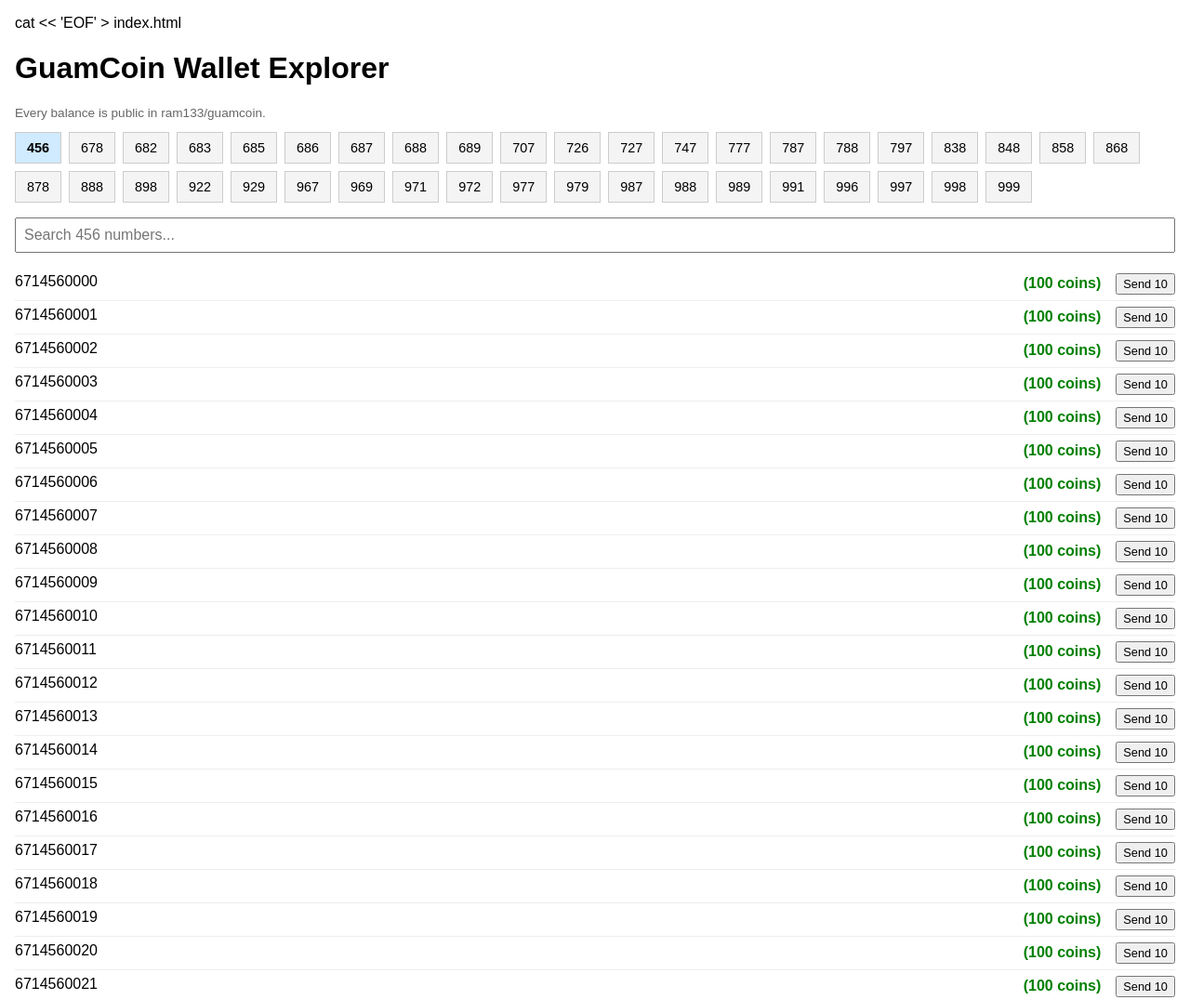
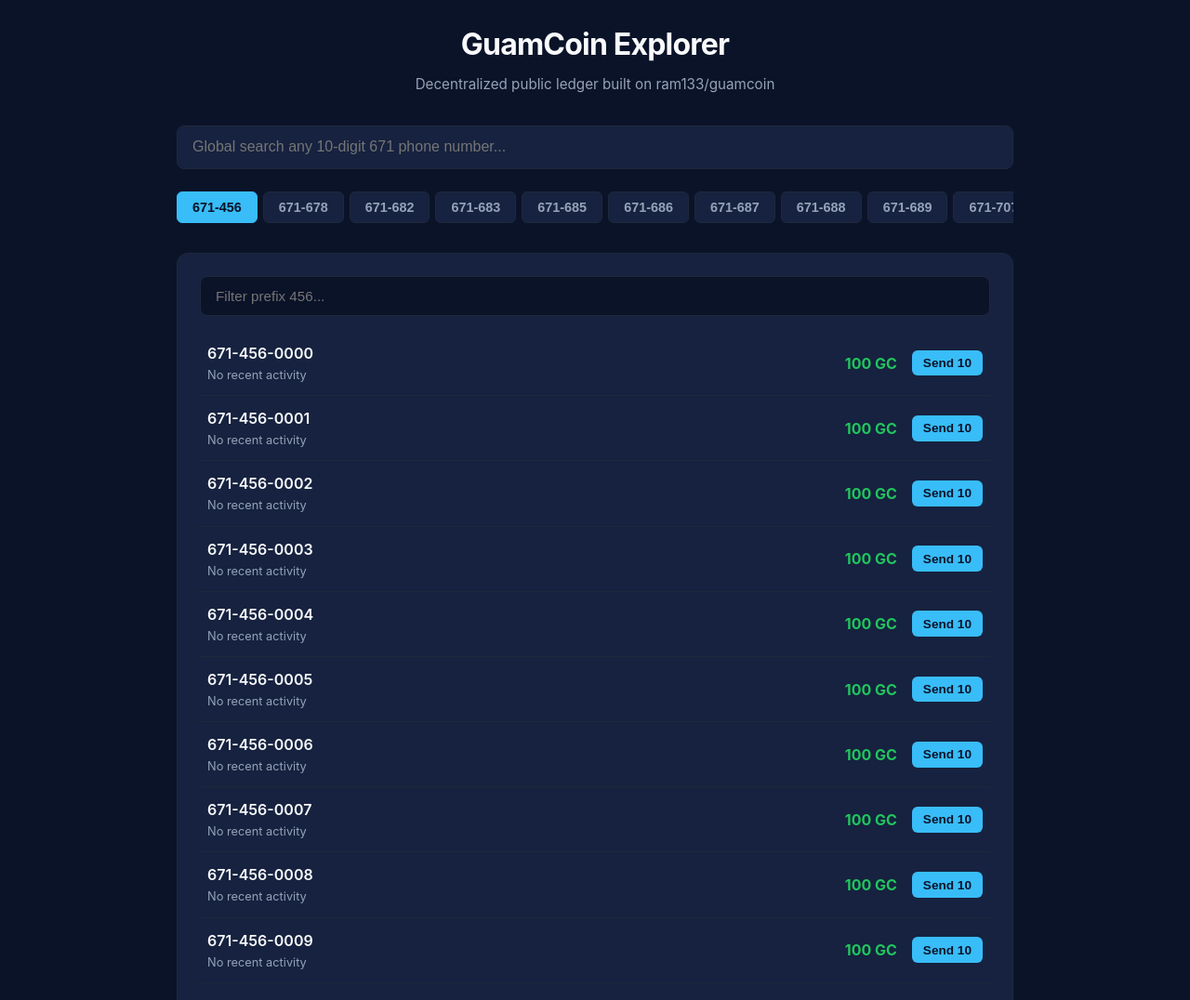
Before and after one commit to ram133/guamcoin, a plain HTML site: page index.html in a window 1280 px wide. Shown: the top 1076 px of the page at 93% size. Drawn offline with Linux system fonts and the light colour scheme; no server answers.

Commit message:
Update index.html with clean modern theme

```diff
--- a/index.html
+++ b/index.html
@@ -1,48 +1,239 @@
-cat << 'EOF' > index.html
+<!-- https://github.com/ram133/guamcoin -->
 <!DOCTYPE html>
 <html lang="en">
 <head>
   <meta charset="UTF-8" />
   <meta name="viewport" content="width=device-width, initial-scale=1.0" />
-  <title>GuamCoin Wallet Explorer</title>
+  <title>GuamCoin Explorer</title>
   <style>
-    body { font-family: Arial, sans-serif; padding: 1em; margin: 0; }
-    .tab-menu { display: flex; gap: 8px; margin-bottom: 1em; flex-wrap: wrap; }
-    .tab-menu button { padding: 8px 12px; font-size: 0.9em; cursor: pointer; border: 1px solid #ccc; background: #f4f4f4; }
-    .tab-menu button.active { background: #d0eaff; font-weight: bold; }
-    .tab-content { display: none; }
-    .tab-content.active { display: block; }
-    input.searchInput { margin-bottom: 1em; width: 100%; padding: 0.5em; font-size: 1em; box-sizing: border-box; }
-    ul.numberList { list-style: none; padding: 0; margin: 0; }
-    ul.numberList li { padding: 6px 0; display: flex; justify-content: space-between; align-items: flex-start; gap: 8px; border-bottom: 1px solid #eee; }
-    .coins { color: green; font-weight: bold; margin-right: 10px; }
-    .history { display: block; color: #666; font-size: 0.8em; margin-top: 4px; }
-    .wallet-actions button { margin-left: 6px; padding: 2px 6px; font-size: 0.8em; cursor: pointer; }
-    .pagination button { margin: 2px; padding: 5px 10px; font-size: 0.9em; cursor: pointer; }
-    .note { color: #666; font-size: 0.85em; }
-    .error-banner { background: #ffebee; color: #c62828; padding: 0.5em; margin-bottom: 1em; border: 1px solid #ef9a9a; display: none; }
+    :root {
+      --bg-color: #0b1329;
+      --card-bg: #16223f;
+      --text-main: #f8fafc;
+      --text-muted: #94a3b8;
+      --accent: #38bdf8;
+      --accent-hover: #0ea5e9;
+      --border: #1e293b;
+      --success: #22c55e;
+      --danger: #ef4444;
+    }
+    body {
+      font-family: -apple-system, BlinkMacSystemFont, "Segoe UI", Roboto, Helvetica, Arial, sans-serif;
+      background-color: var(--bg-color);
+      color: var(--text-main);
+      padding: 1.5rem;
+      margin: 0;
+      line-height: 1.5;
+    }
+    main {
+      max-width: 900px;
+      margin: 0 auto;
+    }
+    header {
+      text-align: center;
+      margin-bottom: 2rem;
+    }
+    h1 {
+      font-size: 2rem;
+      margin: 0 0 0.5rem 0;
+      color: var(--text-main);
+      letter-spacing: -0.025em;
+    }
+    .note {
+      color: var(--text-muted);
+      font-size: 0.95rem;
+      margin: 0;
+    }
+    .error-banner {
+      background: rgba(239, 68, 68, 0.15);
+      color: var(--danger);
+      padding: 0.75rem 1rem;
+      margin-bottom: 1.5rem;
+      border: 1px solid rgba(239, 68, 68, 0.3);
+      border-radius: 8px;
+      display: none;
+      font-size: 0.9rem;
+    }
+    .search-global {
+      width: 100%;
+      padding: 0.85rem 1rem;
+      font-size: 1rem;
+      background: var(--card-bg);
+      border: 1px solid var(--border);
+      color: var(--text-main);
+      border-radius: 8px;
+      box-sizing: border-box;
+      margin-bottom: 1.5rem;
+      outline: none;
+      transition: border-color 0.2s;
+    }
+    .search-global:focus {
+      border-color: var(--accent);
+    }
+    .tab-menu {
+      display: flex;
+      gap: 6px;
+      margin-bottom: 1.5rem;
+      overflow-x: auto;
+      padding-bottom: 0.5rem;
+      scrollbar-width: thin;
+    }
+    .tab-menu::-webkit-scrollbar {
+      height: 6px;
+    }
+    .tab-menu::-webkit-scrollbar-thumb {
+      background: var(--border);
+      border-radius: 3px;
+    }
+    .tab-menu button {
+      padding: 0.5rem 1rem;
+      font-size: 0.9rem;
+      font-weight: 600;
+      cursor: pointer;
+      border: 1px solid var(--border);
+      background: var(--card-bg);
+      color: var(--text-muted);
+      border-radius: 6px;
+      white-space: nowrap;
+      transition: all 0.2s;
+    }
+    .tab-menu button:hover {
+      background: var(--border);
+      color: var(--text-main);
+    }
+    .tab-menu button.active {
+      background: var(--accent);
+      color: var(--bg-color);
+      border-color: var(--accent);
+    }
+    .tab-content {
+      display: none;
+      background: var(--card-bg);
+      border: 1px solid var(--border);
+      border-radius: 12px;
+      padding: 1.5rem;
+    }
+    .tab-content.active {
+      display: block;
+    }
+    input.searchInput {
+      width: 100%;
+      padding: 0.75rem 1rem;
+      font-size: 0.95rem;
+      background: var(--bg-color);
+      border: 1px solid var(--border);
+      color: var(--text-main);
+      border-radius: 8px;
+      box-sizing: border-box;
+      margin-bottom: 1rem;
+      outline: none;
+    }
+    input.searchInput:focus {
+      border-color: var(--accent);
+    }
+    ul.numberList {
+      list-style: none;
+      padding: 0;
+      margin: 0;
+    }
+    ul.numberList li {
+      padding: 0.75rem 0.5rem;
+      display: flex;
+      justify-content: space-between;
+      align-items: center;
+      border-bottom: 1px solid var(--border);
+    }
+    ul.numberList li:last-child {
+      border-bottom: none;
+    }
+    .phone-info {
+      display: flex;
+      flex-direction: column;
+      gap: 2px;
+    }
+    .phone-number {
+      font-weight: 600;
+      font-size: 1rem;
+    }
+    .coins {
+      color: var(--success);
+      font-weight: 700;
+      font-size: 1rem;
+    }
+    .history {
+      display: block;
+      color: var(--text-muted);
+      font-size: 0.8rem;
+    }
+    .wallet-right {
+      display: flex;
+      align-items: center;
+      gap: 1rem;
+    }
+    .wallet-actions button {
+      padding: 0.4rem 0.75rem;
+      font-size: 0.85rem;
+      font-weight: 600;
+      cursor: pointer;
+      background: var(--accent);
+      color: var(--bg-color);
+      border: none;
+      border-radius: 6px;
+      transition: background 0.2s;
+    }
+    .wallet-actions button:hover {
+      background: var(--accent-hover);
+    }
+    .pagination {
+      display: flex;
+      gap: 4px;
+      justify-content: center;
+      margin-top: 1.5rem;
+      flex-wrap: wrap;
+    }
+    .pagination button {
+      padding: 0.4rem 0.75rem;
+      font-size: 0.85rem;
+      cursor: pointer;
+      background: var(--bg-color);
+      color: var(--text-muted);
+      border: 1px solid var(--border);
+      border-radius: 6px;
+    }
+    .pagination button.active {
+      background: var(--accent);
+      color: var(--bg-color);
+      border-color: var(--accent);
+      font-weight: bold;
+    }
   </style>
 </head>
 <body>
   <main>
-    <h1>GuamCoin Wallet Explorer</h1>
-    <p class="note" id="storageNote"></p>
+    <header>
+      <h1>GuamCoin Explorer</h1>
+      <p class="note" id="storageNote">Decentralized public ledger built on ram133/guamcoin</p>
+    </header>
+
     <div id="errorBanner" class="error-banner"></div>
+    <input type="text" class="search-global" id="globalSearch" placeholder="Global search any 10-digit 671 phone number..." />
     <div class="tab-menu" id="tabButtons"></div>
     <div id="tabContainer"></div>
   </main>
+
   <script>
     var OWNER = 'ram133';
     var REPO = 'guamcoin';
     var BRANCH = 'main';
     var prefixes = [456, 678, 682, 683, 685, 686, 687, 688, 689, 707, 726, 727, 747, 777, 787, 788, 797, 838, 848, 858, 868, 878, 888, 898, 922, 929, 967, 969, 971, 972, 977, 979, 987, 988, 989, 991, 996, 997, 998, 999];
     var total = 9999;
-    var perPage = 200;
+    var perPage = 100;
     var tabButtonsDiv = document.getElementById('tabButtons');
     var tabContainer = document.getElementById('tabContainer');
     var overrides = {};
     var currentPage = {};
     var busy = {};
+    var activePrefix = prefixes[0];
 
     function showError(msg) {
       var banner = document.getElementById('errorBanner');
@@ -85,26 +276,30 @@ cat << 'EOF' > index.html
     }
     function createTab(prefix) {
       var btn = document.createElement('button');
-      btn.textContent = prefix;
+      btn.textContent = '671-' + prefix;
       btn.setAttribute('data-prefix', prefix);
       tabButtonsDiv.appendChild(btn);
       var wrapper = document.createElement('div');
       wrapper.className = 'tab-content';
       wrapper.id = 'tab-' + prefix;
-      wrapper.innerHTML = '<input type="text" class="searchInput" id="search-' + prefix + '" placeholder="Search ' + prefix + ' numbers..." /><ul class="numberList" id="list-' + prefix + '"></ul><div class="pagination" id="pagination-' + prefix + '"></div>';
+      wrapper.innerHTML = '<input type="text" class="searchInput" id="search-' + prefix + '" placeholder="Filter prefix ' + prefix + '..." /><ul class="numberList" id="list-' + prefix + '"></ul><div class="pagination" id="pagination-' + prefix + '"></div>';
       tabContainer.appendChild(wrapper);
     }
-    function showTab(activePrefix) {
+    function showTab(p) {
+      activePrefix = p;
       var tabs = document.querySelectorAll('.tab-content');
       var buttons = document.querySelectorAll('.tab-menu button');
       var i;
       for (i = 0; i < tabs.length; i++) tabs[i].classList.remove('active');
       for (i = 0; i < buttons.length; i++) buttons[i].classList.remove('active');
-      document.getElementById('tab-' + activePrefix).classList.add('active');
+
+      var targetTab = document.getElementById('tab-' + p);
+      if (targetTab) targetTab.classList.add('active');
+
       for (i = 0; i < buttons.length; i++) {
-        if (buttons[i].textContent == String(activePrefix)) buttons[i].classList.add('active');
+        if (buttons[i].getAttribute('data-prefix') == String(p)) buttons[i].classList.add('active');
       }
-      renderPage(activePrefix, currentPage[activePrefix] || 1);
+      renderPage(p, currentPage[p] || 1);
     }
     function readFile(prefix, key) {
       return fetch(apiUrl(prefix), { headers: { Authorization: 'token ' + key, Accept: 'application/vnd.github+json' } })
@@ -145,16 +340,25 @@ cat << 'EOF' > index.html
       if (busy[prefix]) return;
       var key = token();
       if (!overrides[prefix]) overrides[prefix] = {};
-      var dest = prompt('Destination phone, 10 digits starting with 671');
-      if (!dest || dest === phone || prefixOf(dest).length !== 3) { alert('Bad destination.'); return; }
+      var dest = prompt('Enter 10-digit destination phone starting with 671:');
+      if (!dest || dest === phone || prefixOf(dest).length !== 3) { alert('Invalid destination number.'); return; }
       busy[prefix] = true;
       var destPrefix = prefixOf(dest);
+
+      var destPrefixNum = parseInt(destPrefix, 10);
+      if (prefixes.indexOf(destPrefixNum) === -1) {
+        alert('Destination prefix ' + destPrefix + ' is not supported.');
+        busy[prefix] = false;
+        return;
+      }
+
       readFile(prefix, key).then(function (srcFile) {
         var src = rowFor(srcFile.data, phone);
-        if (src.coins < 10) throw new Error('not enough coins');
+        if (src.coins < 10) throw new Error('Not enough coins (minimum 10 required).');
         src.coins -= 10;
         src.history.push({ delta: -10, reason: 'send', to: dest, at: new Date().toISOString(), balance: src.coins });
         srcFile.data[phone] = src;
+
         if (destPrefix === String(prefix)) {
           var dst = rowFor(srcFile.data, dest);
           dst.coins += 10;
@@ -173,8 +377,9 @@ cat << 'EOF' > index.html
         });
       }).then(function () {
         renderPage(prefix, currentPage[prefix] || 1);
+        alert('Successfully transferred 10 GuamCoins to ' + dest);
       }).catch(function (err) {
-        var msg = 'Send failed: ' + (err && err.message ? err.message : 'Check balance.');
+        var msg = 'Transfer failed: ' + (err && err.message ? err.message : 'Check balance.');
         showError(msg);
         alert(msg);
       }).then(function () { busy[prefix] = false; });
@@ -185,9 +390,11 @@ cat << 'EOF' > index.html
     function renderPage(prefix, page) {
       currentPage[prefix] = page;
       var input = document.getElementById('search-' + prefix);
-      var filterVal = input ? input.value : '';
+      var filterVal = input ? input.value.trim() : '';
       var list = document.getElementById('list-' + prefix);
+      if (!list) return;
       list.innerHTML = '';
+
       var indexes = [];
       var i;
       for (i = 0; i < total; i++) {
@@ -196,38 +403,58 @@ cat << 'EOF' > index.html
       var pages = Math.max(1, Math.ceil(indexes.length / perPage));
       if (page < 1) page = 1;
       if (page > pages) page = pages;
+
       var sliced = indexes.slice((page - 1) * perPage, page * perPage);
       for (i = 0; i < sliced.length; i++) {
         var item = entryAt(prefix, sliced[i]);
         var last = item.history.length ? item.history[item.history.length - 1] : null;
-        var lastText = last ? '<span class="history">last ' + last.reason + ' ' + last.delta + ' at ' + last.at + '</span>' : '';
+        var lastText = last ? '<span class="history">Last: ' + last.reason + ' ' + last.delta + ' (' + new Date(last.at).toLocaleTimeString() + ')</span>' : '<span class="history">No recent activity</span>';
+
+        var formattedPhone = item.phone.slice(0,3) + '-' + item.phone.slice(3,6) + '-' + item.phone.slice(6);
+
         var li = document.createElement('li');
-        li.innerHTML = '<span>' + item.phone + lastText + '</span><span><span class="coins">(' + item.coins + ' coins)</span><span class="wallet-actions"><button data-action="send" data-phone="' + item.phone + '" data-prefix="' + prefix + '">Send 10</button></span></span>';
+        li.innerHTML = '<div class="phone-info"><span class="phone-number">' + formattedPhone + '</span>' + lastText + '</div>' +
+                       '<div class="wallet-right"><span class="coins">' + item.coins + ' GC</span>' +
+                       '<div class="wallet-actions"><button data-action="send" data-phone="' + item.phone + '" data-prefix="' + prefix + '">Send 10</button></div></div>';
         list.appendChild(li);
       }
       renderPagination(prefix, indexes.length, page);
     }
     function renderPagination(prefix, length, activePage) {
       var container = document.getElementById('pagination-' + prefix);
+      if (!container) return;
       container.innerHTML = '';
       var pages = Math.max(1, Math.ceil(length / perPage));
+
+      var maxButtons = 7;
+      var startPage = Math.max(1, activePage - Math.floor(maxButtons / 2));
+      var endPage = Math.min(pages, startPage + maxButtons - 1);
+
+      if (endPage - startPage + 1 < maxButtons) {
+        startPage = Math.max(1, endPage - maxButtons + 1);
+      }
+
       var i;
-      for (i = 1; i <= pages; i++) {
+      for (i = startPage; i <= endPage; i++) {
         var btn = document.createElement('button');
         btn.textContent = i;
-        if (i === activePage) btn.style.fontWeight = 'bold';
-        btn.onclick = (function (n) { return function () { renderPage(prefix, n); }; })(i);
+        if (i === activePage) btn.className = 'active';
+        (function(n) {
+          btn.onclick = function() { renderPage(prefix, n); };
+        })(i);
         container.appendChild(btn);
       }
     }
     function init() {
-      document.getElementById('storageNote').textContent = 'Every balance is public in ram133/guamcoin.';
       var pending = prefixes.length;
       var p;
       for (p = 0; p < prefixes.length; p++) {
         (function (prefix) {
           createTab(prefix);
-          document.getElementById('search-' + prefix).oninput = function () { renderPage(prefix, 1); };
+          var searchInput = document.getElementById('search-' + prefix);
+          if (searchInput) {
+            searchInput.oninput = function () { renderPage(prefix, 1); };
+          }
           loadOverrides(prefix, function (data) {
             overrides[prefix] = data;
             pending -= 1;
@@ -235,21 +462,43 @@ cat << 'EOF' > index.html
           });
         })(prefixes[p]);
       }
+
       tabButtonsDiv.onclick = function (e) {
         var t = e.target || e.srcElement;
-        if (t && t.tagName === 'BUTTON') showTab(t.getAttribute('data-prefix'));
+        if (t && t.tagName === 'BUTTON') {
+          showTab(t.getAttribute('data-prefix'));
+        }
       };
+
       tabContainer.onclick = function (e) {
         var t = e.target || e.srcElement;
         if (!t || t.tagName !== 'BUTTON') return;
         var action = t.getAttribute('data-action');
-        if (action === 'send') sendCoins(t.getAttribute('data-prefix'), t.getAttribute('data-phone'));
+        if (action === 'send') {
+          sendCoins(t.getAttribute('data-prefix'), t.getAttribute('data-phone'));
+        }
       };
+
+      var globalSearch = document.getElementById('globalSearch');
+      if (globalSearch) {
+        globalSearch.oninput = function() {
+          var val = globalSearch.value.trim();
+          if (val.length >= 6) {
+            var potentialPrefix = val.slice(3, 6);
+            if (prefixes.indexOf(parseInt(potentialPrefix, 10)) !== -1) {
+              showTab(potentialPrefix);
+              var searchInput = document.getElementById('search-' + potentialPrefix);
+              if (searchInput) {
+                searchInput.value = val;
+                renderPage(potentialPrefix, 1);
+              }
+            }
+          }
+        };
+      }
     }
     if (document.readyState === 'loading') document.addEventListener('DOMContentLoaded', init);
     else init();
   </script>
 </body>
 </html>
-EOF
-git add index.html && git commit -m "Remove password logic and UI elements entirely" && ./approver.sh
```
